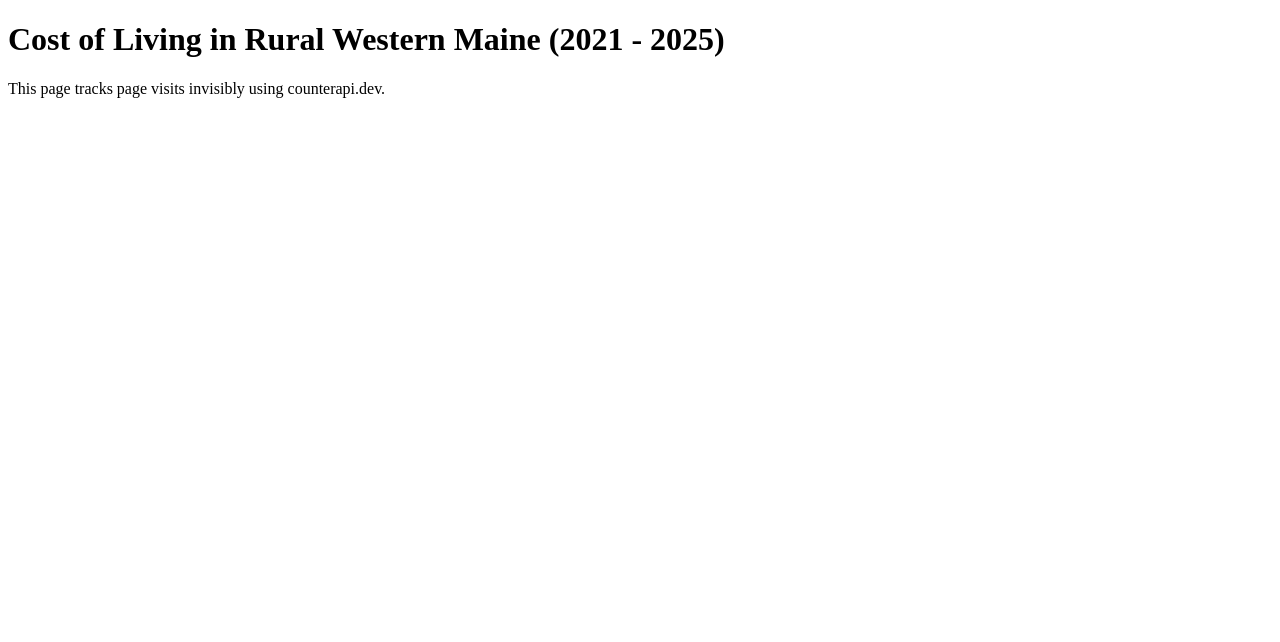
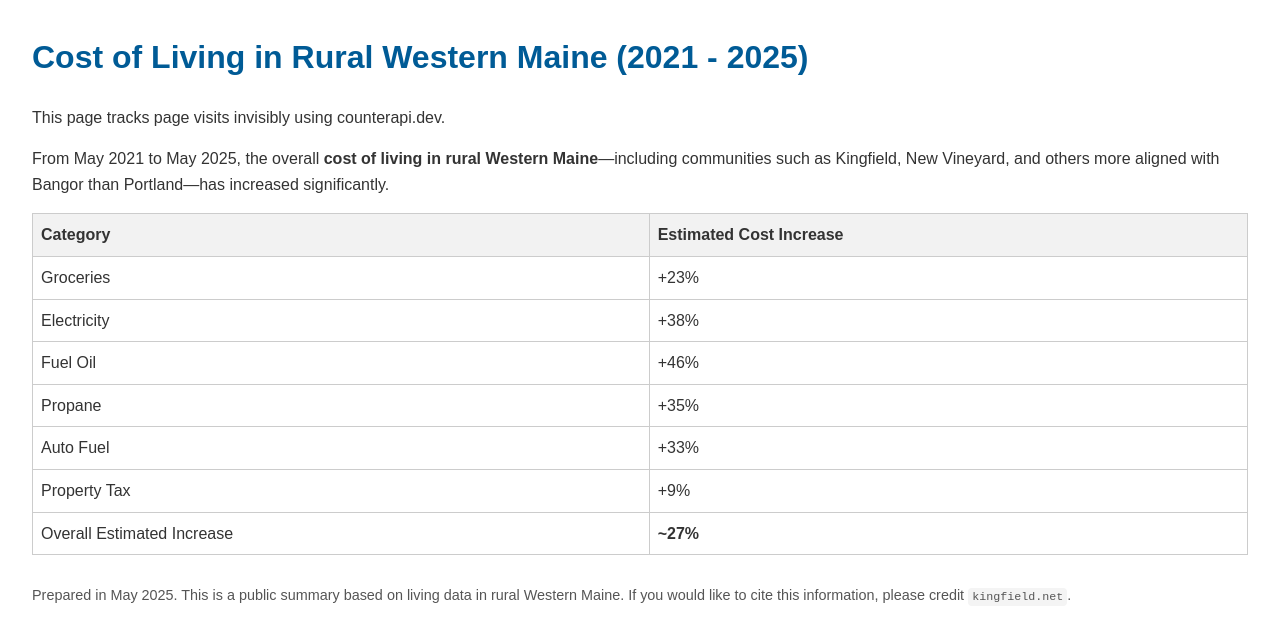
Before and after one commit to Maineweatherman/Kingfield-Maine, a plain HTML site: page maine_cost_of_living_2021_2025.html in a window 1280 px wide. Drawn offline with Linux system fonts and the light colour scheme.

Commit message:
Update maine_cost_of_living_2021_2025.html

```diff
--- a/maine_cost_of_living_2021_2025.html
+++ b/maine_cost_of_living_2021_2025.html
@@ -1,16 +1,94 @@
-
 <!DOCTYPE html>
 <html lang="en">
 <head>
-  <meta charset="UTF-8">
-  <title>Cost of Living in Rural Western Maine</title>
+  <meta charset="UTF-8" />
+  <meta name="viewport" content="width=device-width, initial-scale=1.0" />
+  <title>Cost of Living in Rural Western Maine (2021–2025)</title>
+  <meta name="description" content="An analysis of the cost of living increases in rural Western Maine from May 2021 to May 2025.">
+  <style>
+    body {
+      font-family: Arial, sans-serif;
+      margin: 2em;
+      line-height: 1.6;
+      color: #333;
+    }
+    h1, h2 {
+      color: #005b96;
+    }
+    table {
+      border-collapse: collapse;
+      width: 100%;
+      margin: 1em 0;
+    }
+    th, td {
+      border: 1px solid #ccc;
+      padding: 8px;
+      text-align: left;
+    }
+    th {
+      background-color: #f2f2f2;
+    }
+    code {
+      background-color: #f4f4f4;
+      padding: 2px 4px;
+      border-radius: 4px;
+    }
+    footer {
+      margin-top: 2em;
+      font-size: 0.9em;
+      color: #555;
+    }
+  </style>
 </head>
 <body>
   <h1>Cost of Living in Rural Western Maine (2021 - 2025)</h1>
+
   <p>This page tracks page visits invisibly using counterapi.dev.</p>
+  <img src="https://counterapi.dev/count/incr/bare/costofliving?amount=1" alt="" style="display:none;">
 
-  <!-- Hidden counter script -->
-  <img src="https://counterapi.dev/api/kingfieldnet/costofliving/incr" style="display:none" alt="">
+  <p>From May 2021 to May 2025, the overall <strong>cost of living in rural Western Maine</strong>—including communities such as Kingfield, New Vineyard, and others more aligned with Bangor than Portland—has increased significantly.</p>
 
+  <table>
+    <thead>
+      <tr>
+        <th>Category</th>
+        <th>Estimated Cost Increase</th>
+      </tr>
+    </thead>
+    <tbody>
+      <tr>
+        <td>Groceries</td>
+        <td>+23%</td>
+      </tr>
+      <tr>
+        <td>Electricity</td>
+        <td>+38%</td>
+      </tr>
+      <tr>
+        <td>Fuel Oil</td>
+        <td>+46%</td>
+      </tr>
+      <tr>
+        <td>Propane</td>
+        <td>+35%</td>
+      </tr>
+      <tr>
+        <td>Auto Fuel</td>
+        <td>+33%</td>
+      </tr>
+      <tr>
+        <td>Property Tax</td>
+        <td>+9%</td>
+      </tr>
+      <tr>
+        <td>Overall Estimated Increase</td>
+        <td><strong>~27%</strong></td>
+      </tr>
+    </tbody>
+  </table>
+
+  <footer>
+    <p>Prepared in May 2025. This is a public summary based on living data in rural Western Maine. If you would like to cite this information, please credit <code>kingfield.net</code>.</p>
+  </footer>
 </body>
 </html>
```
